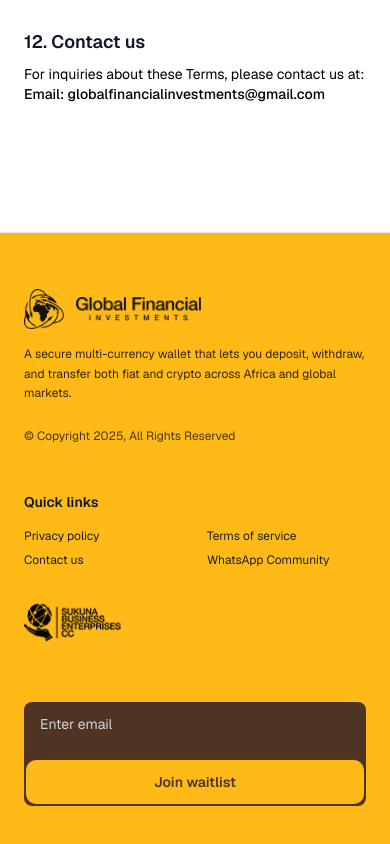
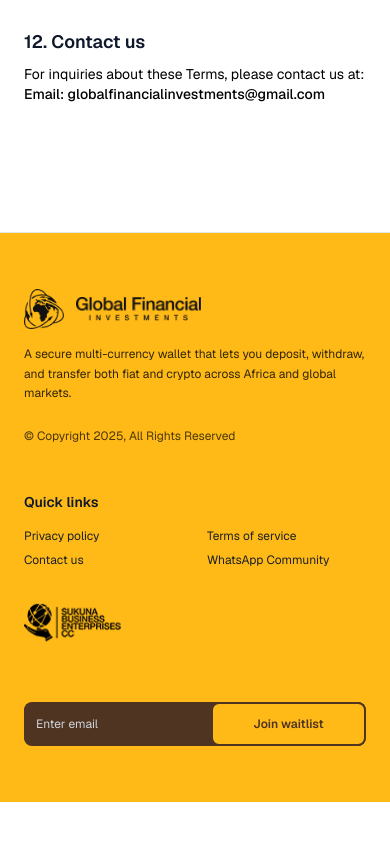
Before and after one commit to kkedarr/gfi-landing-page, a React (Vite) app: page /terms in a window 390 px wide. Shown: the part 2224-3068 px from the top of the page. After the commit the page ends 3026 px from the top, so only its background shows below. Built offline with nearby package versions, Linux system fonts and the light colour scheme.

Commit message:
input buttons fixed to behave the same way and desktop and mobile, and also scroll to top after a page is reloaded

```diff
--- a/src/App.jsx
+++ b/src/App.jsx
@@ -4,11 +4,13 @@ import Footer from "./components/Footer";
 import Home from "./pages/Home";
 import PrivacyPolicy from "./pages/Privacy";
 import TermsOfService from "./pages/Terms";
+import ScrollToTop from "./components/ScrollToTop";
 
 const App = () => {
   return (
     <Router>
       <Navbar />
+      <ScrollToTop />
       <Routes>
         <Route path="/" element={<Home />} />
         <Route path="/privacy" element={<PrivacyPolicy />} />
--- a/src/components/Footer.jsx
+++ b/src/components/Footer.jsx
@@ -96,7 +96,7 @@ const Footer = () => {
 
             {/* Email and Phone */}
             <a
-              href="mailto:dausabstephanie3@gmail.com?subject=Greetings%20to%20GFI&body=Hello,%20I%20would%20like%20to..."
+              href="mailto:dausabstephanie3@gmail.com?subject=Inquiry%20to%20GFI&body=Hello,%20I%20would%20like%20to..."
               target="_blank"
               rel="noopener noreferrer"
               className="text-[#1C2024] hover:text-[#1C2024] hover:underline hover:translate-x-1 transition-transform duration-200"
@@ -142,7 +142,12 @@ const Footer = () => {
         >
           <form onSubmit={handleSubmit} className="w-full">
           <motion.div
-              className="flex flex-col sm:flex-row items-stretch bg-[#4F3422] rounded-lg overflow-hidden w-full max-w-sm transition-transform duration-300 hover:scale-[1.02]"
+            className="
+              flex flex-row items-center
+              bg-[#4F3422] rounded-lg overflow-hidden
+              w-full max-w-sm mx-auto md:mx-0
+              transition-transform duration-300 hover:scale-[1.02]
+            "
           >
             <input
               type="email"
@@ -151,21 +156,48 @@ const Footer = () => {
               value={email}
               onChange={(e) => setEmail(e.target.value)}
               disabled={loading}
-                className="flex-grow px-4 py-3 bg-[#4F3422] text-white placeholder:text-gray-300 rounded-xl text-sm focus:outline-none w-full sm:w-auto disabled:opacity-50"
+              className="
+                flex-grow
+                px-3 py-2           /* smaller on mobile - SAME AS GREY VERSION */
+                sm:px-4 sm:py-3     /* desktop size - SAME AS GREY VERSION */
+                bg-[#4F3422]
+                text-white
+                placeholder-gray-300
+                text-xs sm:text-sm  /* smaller on mobile - SAME AS GREY VERSION */
+                focus:outline-none
+                disabled:opacity-50
+              "
             />
+
             <motion.button
               type="submit"
               disabled={loading}
               whileHover={{ scale: 1.05 }}
               whileTap={{ scale: 0.95 }}
-                className="bg-[#FFBA18] text-[#4F3422] px-6 py-3 text-sm font-semibold rounded-xl sm:rounded-xl border-2 border-[#4F3422] hover:bg-white hover:text-black transition-all duration-300 mt-3 sm:mt-0 disabled:opacity-50 disabled:cursor-not-allowed"
+              className=" w-full
+                bg-[#FFBA18] text-[#4F3422]
+                px-1 py-3           /* smaller on mobile - SAME AS GREY VERSION */
+                sm:px-6 sm:py-3     /* desktop size - SAME AS GREY VERSION */
+                text-xs sm:text-sm  /* smaller on mobile - SAME AS GREY VERSION */
+                font-semibold
+                border-2 border-[#4F3422]
+                rounded-lg
+                hover:bg-white hover:text-black
+                transition-all duration-300
+                disabled:opacity-50 disabled:cursor-not-allowed
+                mt-0
+              "
             >
               {loading ? "Joining..." : "Join waitlist"}
             </motion.button>
           </motion.div>
 
           {message && (
-              <p className={`text-xs mt-2 ${message.includes("added") ? "text-green-700" : "text-red-700"}`}>
+            <p
+              className={`text-xs mt-2 ${
+                message.includes("added") ? "text-green-700" : "text-red-700"
+              }`}
+            >
               {message}
             </p>
           )}
--- a/src/components/Hero.jsx
+++ b/src/components/Hero.jsx
@@ -79,7 +79,16 @@ const Hero = () => {
           {/* Join Waitlist Input */}
           <form
             onSubmit={handleSubmit}
-            className="flex flex-col sm:flex-row items-center sm:items-stretch bg-[#4F3422] rounded-xl overflow-hidden border border-gray-300 max-w-sm mx-auto md:mx-0"
+            className="
+              flex items-stretch
+              bg-[#4F3422]
+              rounded-lg sm:rounded-lg
+              overflow-hidden
+              w-full max-w-sm
+              mx-auto md:mx-0
+              transition-transform duration-300
+              hover:scale-[1.02]
+            "
           >
             <input
               type="email"
@@ -88,16 +97,41 @@ const Hero = () => {
               value={email}
               onChange={(e) => setEmail(e.target.value)}
               disabled={loading}
-              className="flex-grow px-4 bg-[#4F3422] py-3 text-gray-100 text-sm rounded-2xl placeholder:text-gray-400 focus:outline-none w-full sm:w-auto disabled:opacity-50"
+              className="
+                flex-grow
+                px-3 py-2
+                sm:px-4 sm:py-3
+                bg-[#4F3422]
+                text-gray-100
+                placeholder:text-gray-400
+                text-xs sm:text-sm
+                focus:outline-none
+                disabled:opacity-50
+              "
             />
+
             <button
               type="submit"
               disabled={loading}
-              className="bg-[#FFBA18] text-[#4F3422] sm:px-6 sm:py-3 px-4 py-2 text-xs rounded-xl sm:text-sm font-semibold sm:border-0 sm:border-2 border-2 border-[#4F3422] hover:bg-white hover:text-black transition-all duration-300 w-full sm:w-auto disabled:opacity-50 disabled:cursor-not-allowed"
+              className="
+                bg-[#FFBA18] text-[#4F3422]
+                px-2 py-3
+                sm:px-6 sm:py-3
+                text-xs sm:text-sm
+                font-semibold
+                border-2 border-[#4F3422]
+                rounded-lg sm:rounded-lg
+                whitespace-nowrap
+                flex-shrink-0
+                hover:bg-white hover:text-black
+                transition-all duration-300
+                disabled:opacity-50 disabled:cursor-not-allowed
+              "
             >
               {loading ? "Joining..." : "Join waitlist"}
             </button>
           </form>
+
 
           {message && (
             <p className={`text-xs mt-2 text-center md:text-left ${message.includes("added") ? "text-green-700" : "text-red-700"}`}>
--- a/src/components/Introduction.jsx
+++ b/src/components/Introduction.jsx
@@ -74,8 +74,7 @@ const Intro = () => {
           </p>
           <p className="text-[#1C2024] text-sm sm:text-base leading-relaxed mb-4">
             Glovest is a next-generation financial app by <span className="font-semibold text-[#1C2024]">Global Financial Investment</span>,
-            designed to simplify how poeple and businesses manage money across borders. Whether you're an individual sending funds to family,
-            a freelancer working with global clients, or a small business handling international payments.
+            designed to simplify how poeple and businesses manage money across borders.
           </p>
 
           <p className="text-[#1C2024] text-sm sm:text-base leading-relaxed mb-4"> Whether you're sending funds to family,
--- /dev/null
+++ b/src/components/ScrollToTop.jsx
@@ -0,0 +1,12 @@
+import { useEffect } from "react";
+import { useLocation } from "react-router-dom";
+
+export default function ScrollToTop() {
+  const { pathname } = useLocation();
+
+  useEffect(() => {
+    window.scrollTo(0, 0);
+  }, [pathname]);
+
+  return null;
+}
--- a/src/components/Waitlist.jsx
+++ b/src/components/Waitlist.jsx
@@ -62,9 +62,12 @@ const JoinWaitlist = () => {
 
         {/* Email Input */}
         <form onSubmit={handleSubmit}>
-          <div className="flex flex-col sm:flex-row items-center
-          bg-[#646464] rounded-lg overflow-hidden w-full max-w-xs sm:max-w-sm
-          mx-auto md:mx-0 transition-transform duration-300 hover:scale-[1.02]">
+          <div
+            className="flex flex-row items-center
+            bg-[#646464] rounded-lg overflow-hidden
+            w-full max-w-sm
+            mx-auto md:mx-0 transition-transform duration-300 hover:scale-[1.02]"
+          >
             <input
               type="email"
               name="newsletter subscription"
@@ -72,28 +75,53 @@ const JoinWaitlist = () => {
               value={email}
               onChange={(e) => setEmail(e.target.value)}
               disabled={loading}
-              className="flex-grow w-auto px-4 py-3 bg-[#646464] text-gray-100 placeholder-gray-300
-              text-sm focus:outline-none disabled:opacity-50"
+              className="
+                flex-grow
+                px-3 py-2           /* smaller on mobile */
+                sm:px-4 sm:py-3     /* normal on desktop */
+                bg-[#646464]
+                text-gray-100
+                placeholder-gray-300
+                text-xs sm:text-sm  /* smaller text on mobile */
+                focus:outline-none
+                disabled:opacity-50
+              "
             />
+
             <motion.button
               type="submit"
               disabled={loading}
               whileHover={{ scale: 1.05 }}
               whileTap={{ scale: 0.95 }}
-              className="bg-[#1A1A1A] text-white w-full sm:w-auto px-6 py-3
-              text-sm font-semibold border-2 border-[#646464] rounded-xl
-              hover:bg-white hover:text-black transition-all duration-300 disabled:opacity-50 disabled:cursor-not-allowed"
+              className="
+                bg-[#1A1A1A] text-white
+                px-2 py-3           /* smaller on mobile */
+                sm:px-6 sm:py-3     /* normal on desktop */
+                text-xs sm:text-sm  /* smaller text on mobile */
+                font-semibold
+                border-2 border-[#646464]
+                rounded-lg
+                hover:bg-white hover:text-black
+                transition-all duration-300
+                disabled:opacity-50 disabled:cursor-not-allowed
+                mt-0
+              "
             >
               {loading ? "Joining..." : "Join waitlist"}
             </motion.button>
           </div>
 
           {message && (
-            <p className={`text-xs mt-2 text-center md:text-left ${message.includes("added") ? "text-green-400" : "text-red-400"}`}>
+            <p
+              className={`text-xs mt-2 text-center md:text-left ${
+                message.includes("added") ? "text-green-400" : "text-red-400"
+              }`}
+            >
               {message}
             </p>
           )}
         </form>
+
       </motion.div>
 
       {/* Right Side Image */}
```
Lines whose indentation alone changed are shown as unchanged.
